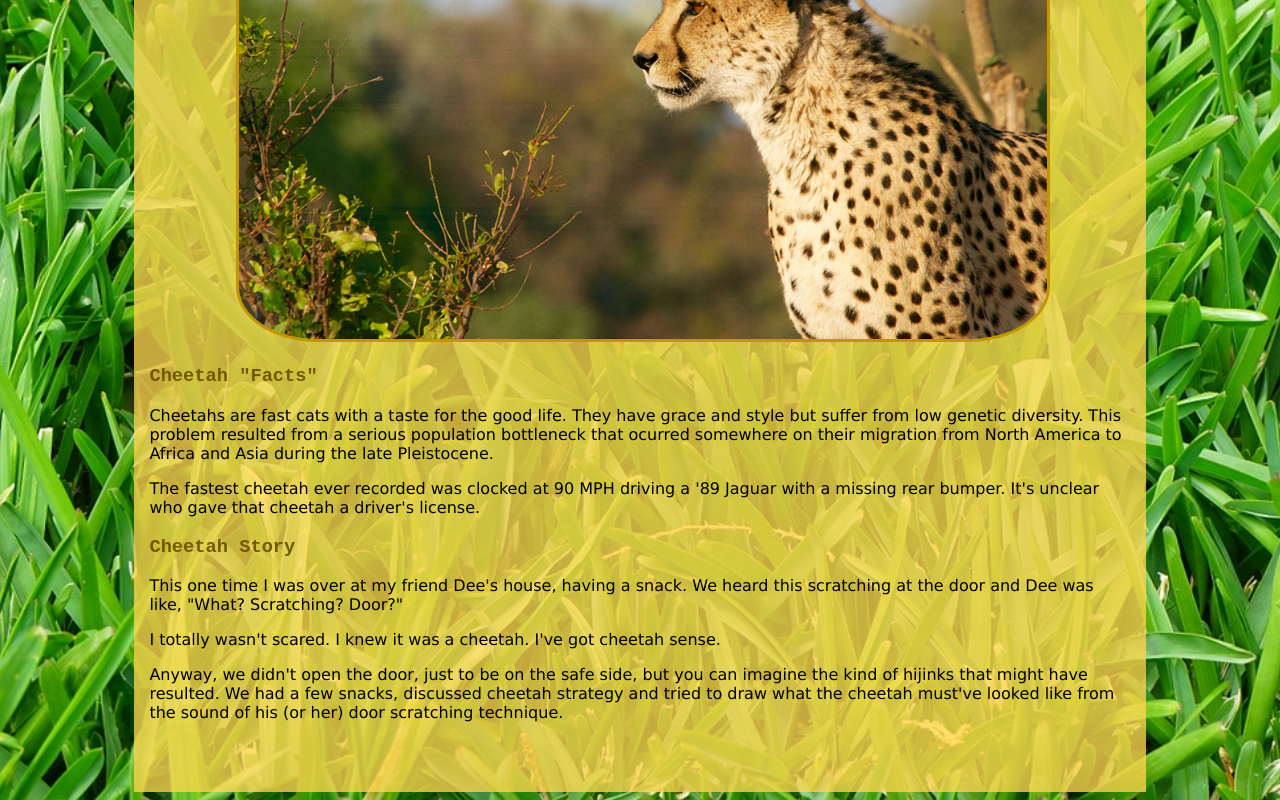
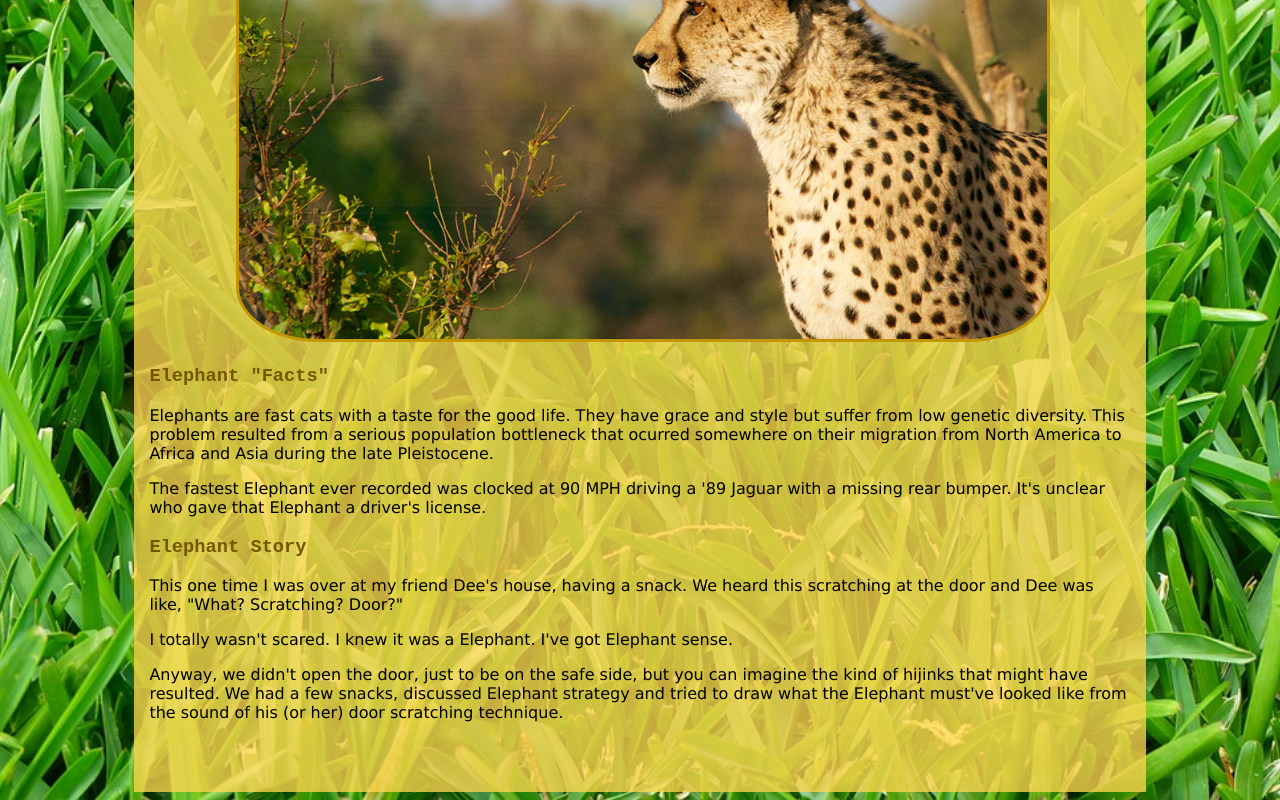
Before and after one commit to aaronatwork/forsomereason, a plain HTML site: page index.html in a window 1280 px wide. Shown: the part 332-1132 px from the top of the page. Drawn offline with Linux system fonts and the light colour scheme.

Commit message:
changed to elephants

```diff
--- a/index.html
+++ b/index.html
@@ -20,30 +20,30 @@
 
   <br /><br />
 
-    <h2>The Cheetah Page</h2>
+    <h2>The Elephant Page</h2>
 <div class="bigpicture">
     <img id="#header-img" src="img/header.jpg" />
 </div>
 
 
-<section id="cheetah_facts">
-<h3>Cheetah "Facts"</h3>
+<section id="Elephant_facts">
+<h3>Elephant "Facts"</h3>
 <p>
-Cheetahs are fast cats with a taste for the good life. They have grace and style but suffer from low genetic diversity. This problem resulted from a serious population bottleneck that ocurred somewhere on their migration from North America to Africa and Asia during the late Pleistocene.
+Elephants are fast cats with a taste for the good life. They have grace and style but suffer from low genetic diversity. This problem resulted from a serious population bottleneck that ocurred somewhere on their migration from North America to Africa and Asia during the late Pleistocene.
 </p>
 <p>
-The fastest cheetah ever recorded was clocked at 90 MPH driving a '89 Jaguar with a missing rear bumper. It's unclear who gave that cheetah a driver's license.
+The fastest Elephant ever recorded was clocked at 90 MPH driving a '89 Jaguar with a missing rear bumper. It's unclear who gave that Elephant a driver's license.
 </p>
 </section>
 
-<section id="cheetah_story">
-<h3>Cheetah Story</h3>
+<section id="Elephant_story">
+<h3>Elephant Story</h3>
 <p>
 This one time I was over at my friend Dee's house, having a snack. We heard this scratching at the door and Dee was like, "What? Scratching? Door?"
 </p>
-<p>I totally wasn't scared. I knew it was a cheetah. I've got cheetah sense.</p>
+<p>I totally wasn't scared. I knew it was a Elephant. I've got Elephant sense.</p>
 <p>
-Anyway, we didn't open the door, just to be on the safe side, but you can imagine the kind of hijinks that might have resulted. We had a few snacks, discussed cheetah strategy and tried to draw what the cheetah must've looked like from the sound of his (or her) door scratching technique.
+Anyway, we didn't open the door, just to be on the safe side, but you can imagine the kind of hijinks that might have resulted. We had a few snacks, discussed Elephant strategy and tried to draw what the Elephant must've looked like from the sound of his (or her) door scratching technique.
 </p>
 </section>
 
```
